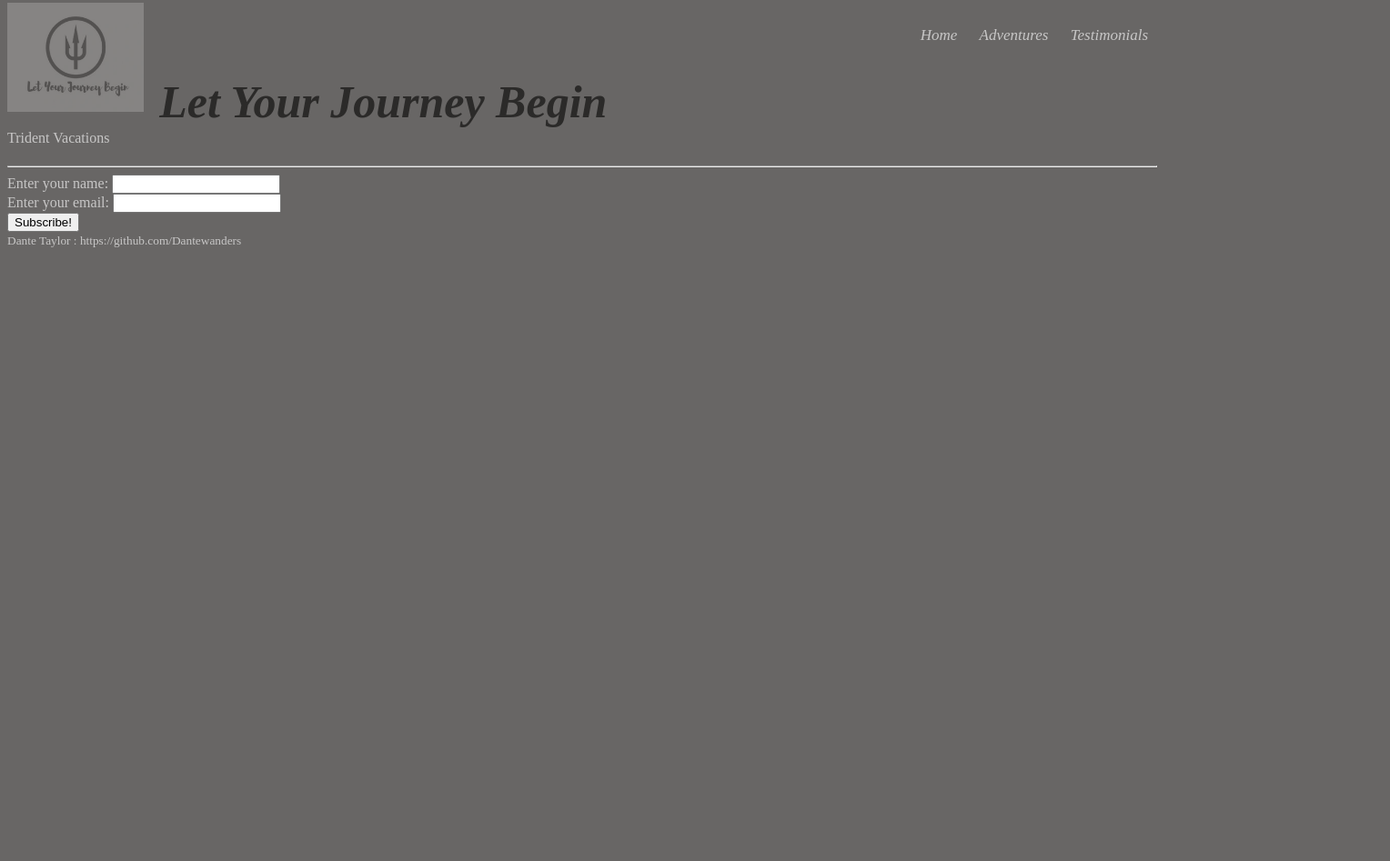
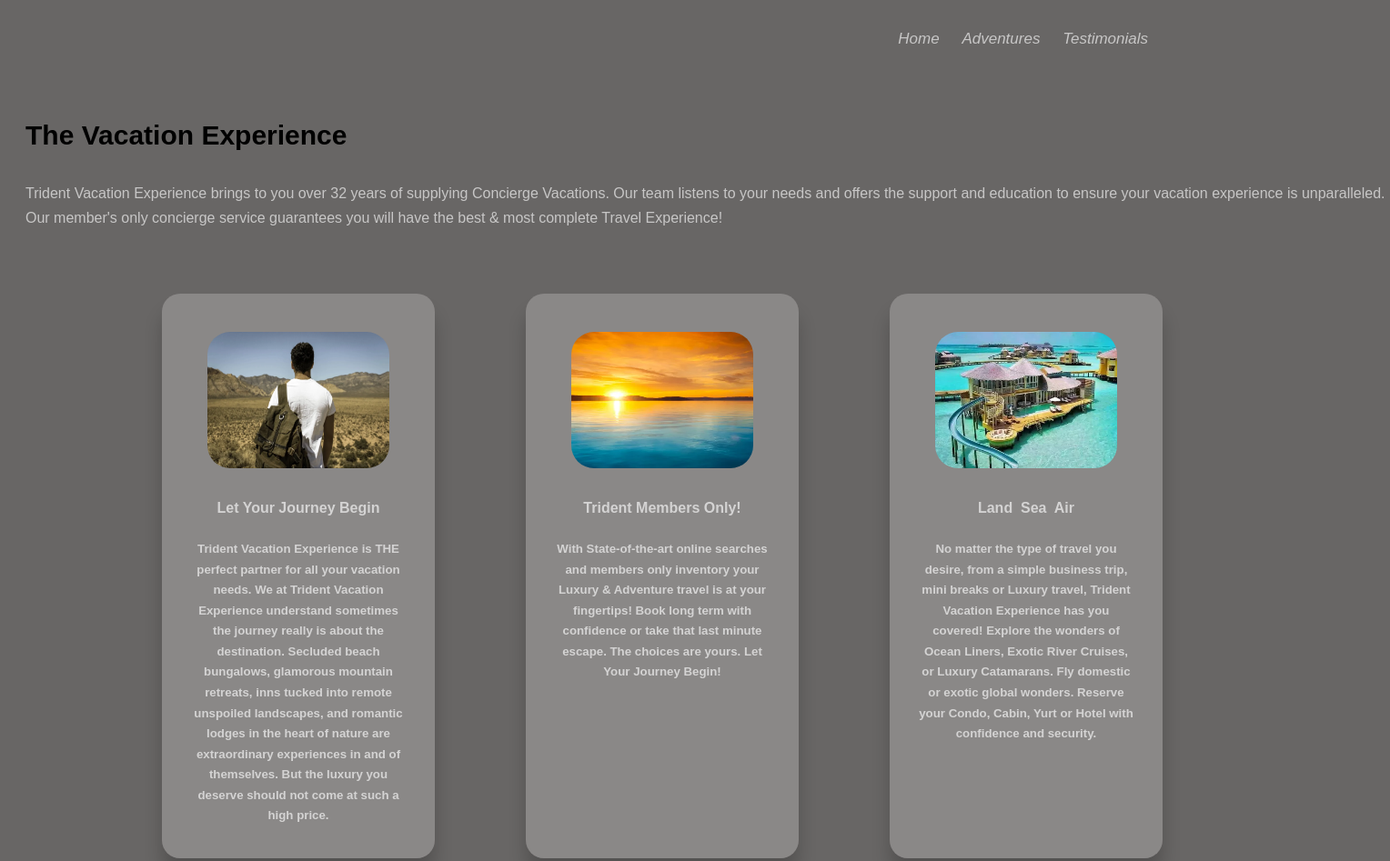
Before and after one commit to Dantewanders/Trident-Travel, a plain HTML site: page index.html in a window 1280 px wide. Shown: the part 129-1076 px from the top of the page at 91% size, 1528 px wide, since content can reach past the window. Before the commit the page ends 800 px from the top, so only its background shows below. Drawn offline with Linux system fonts and the light colour scheme.

Commit message:
Home page and CSS

```diff
--- a/adventures.css
+++ b/adventures.css
@@ -23,7 +23,7 @@
         grid-template-rows: auto auto;
         grid-template-areas:
         "logo . nav"
-        ". title .";
+        ;
         }
 
     header > img {
@@ -78,6 +78,7 @@
     position: absolute;
     top:0px ;
     left:0px;
+    opacity: 0.7;
     }
 
   .head {
--- a/index.html
+++ b/index.html
@@ -21,14 +21,43 @@
               <a href="/adventures.html">Adventures</a>
               <a href="/about.html">Testimonials</a>
             </nav>
-            <h1>Let Your Journey Begin</h1>
-
-        </header>
+                   </header>
             <div class="wrapper">
                 <article class="content">
-                <section>
+                    <div class="Trident">
+                        <h2>The Vacation Experience</h2>
+                        <p> Trident Vacation Experience brings to you over 32 years of supplying Concierge Vacations.
+                             Our team listens to your needs and offers the support and education to ensure your vacation experience is unparalleled.
+                             Our member's only concierge service guarantees you will have the best & most complete Travel Experience! </p>
+                             <div class="testimonials">
+
+                            <div class="card" id="card1">
+                                <img width="200" height="150"src="./assets/backpack.webp" alt="backpack">
+                                <h4>Let Your Journey Begin</h4>
+                                <h5>Trident Vacation Experience is THE perfect partner for all your vacation needs.
+                                    We at Trident Vacation Experience understand sometimes the journey really is about the destination.
+                                    Secluded beach bungalows, glamorous mountain retreats, inns tucked into remote unspoiled landscapes, and romantic lodges in the heart of nature are extraordinary experiences in and of themselves.
+                                    But the luxury you deserve should not come at such a high price.</h5>
+                        </div>
+                          <div class="card" id="card2">
+                            <img width="200" height="150"src="./assets/sunset.webp" alt="sunset">
+                            <h4>Trident Members Only!</h4>
+                            <h5> With State-of-the-art online searches and members only inventory your Luxury & Adventure travel is at your fingertips!
+                                Book long term with confidence or take that last minute escape. The choices are yours.
+                                Let Your Journey Begin! </h5>
+                    </div>
 
 
+                                    <div class="card" id="card3">
+                                        <img width="200" height="150"src="./assets/Bungalow.webp" alt="Bungalow">
+                                        <h4>Land&nbsp;    Sea&nbsp;     Air</h4>
+                                        <h5>No matter the type of travel you desire, from a simple business trip, mini breaks or Luxury travel,
+                                            Trident Vacation Experience has you covered!
+                                           Explore the wonders of Ocean Liners, Exotic River Cruises, or Luxury Catamarans.
+                                           Fly domestic or exotic global wonders.
+                                           Reserve your Condo, Cabin, Yurt or Hotel with confidence and security.</h5>
+                                </div>
+                                </div>
                 <hr/>
                 <footer class="footer">
                     <form action="" method="get" class="form-example">
--- a/styles.css
+++ b/styles.css
@@ -4,22 +4,26 @@
 * {
   box-sizing: border-box;
 }
-
+/* @import url('https://fonts.googleapis.com/css2?family=Barlow+Semi+Condensed:wght@200;300;400;700&display=swap'); */
 body {
   background-color: rgb(104, 102, 101);
+  font-family: 'Barlow Semi Condensed', sans-serif;
+  line-height: 1.7;
+  font-size: 16px;
   }
   nav {
       color: rgb(9, 9, 9);
+      font-style:italic;
+      text-align: right;
       font-size:17px;
-  font-style:italic;
-  text-align: right;}
+  }
   header{
       display: grid;
       grid-template-columns: auto auto auto;
       grid-template-rows: auto auto;
       grid-template-areas:
       "logo . nav"
-      "title title .";
+      ;
       }
 
   header > img {
@@ -41,13 +45,99 @@
   text-decoration: none;
   color:blue;
 }
+h2 {
+  color: rgb(0, 0, 0);
+  font-size: 30px;
+  font-style:normal;
+  text-align: left;
+  list-style-type: none;
+}
 header > h1{
   grid-area:title;
-      color: rgb(43, 42, 41);
-      font-size: 50px;
-      font-style:italic;
-      text-align: center;
   }
 input {
   color: black;
   }
+ .trident {
+
+  color: rgb(49, 48, 48);
+  font-size: 40px;
+  position: absolute;
+  opacity:9;
+  top:-20px ;
+  left:40%;
+  font-style: italic;
+  text-align: center;
+  }
+  .banner{
+  position: absolute;
+  top:0px ;
+  left:0px;
+  }
+  .logo{
+  position: absolute;
+  top:0px ;
+  left:0px;
+  opacity: 0.7;
+  }
+
+.head {
+  grid-area: header;
+}
+.content {
+  grid-area: content;
+  margin-left: 20px;
+}
+.nav {
+  grid-area: nav;
+}
+.side {
+  grid-area: sidebar;
+}
+
+.footer {
+  grid-area: footer;
+}
+.wrapper {
+  display: grid;
+  gap: 20px;
+  grid-template-columns: auto auto;
+  grid-template-rows: auto auto auto auto;
+  grid-template-areas:
+    "header header"
+    "nav nav"
+    "content sidebar"
+    "footer .";
+}
+.card {
+  box-shadow: 0 20px 20px 0 rgba(0,0,0,0.2);
+  transition: 0.3s;
+  border-radius: 20px;
+  width: 300px;
+  text-align: center;
+  background-color: rgba(162, 158, 158, 0.6);
+  margin-bottom: 30px;
+  padding: 30px;
+}
+.card h5{
+  margin-top: 10px;
+  margin-bottom: 5px;
+}
+
+img {
+  border-radius: 25px 25px 25px 25px;
+  margin-top: 12px;
+}
+.banner, .logo {
+  border-radius: 0px 0px 0px 0px;
+  margin-top: 0px;
+
+}
+.testimonials {
+  max-width: 1400px;
+  margin: 20px 100px;
+  padding: 50px;
+  display: grid;
+  grid-template-columns: repeat(4, 4fr);
+  gap: 100px;
+}
```
Also changed, not shown: adventures.html (+3 -11 lines), assets/Bungalow.webp (added), assets/TRI3.jpg (added), assets/backpack.webp (added), assets/sunset.webp (added), assets/trident.jpg (added). Lines whose indentation alone changed are shown as unchanged.
